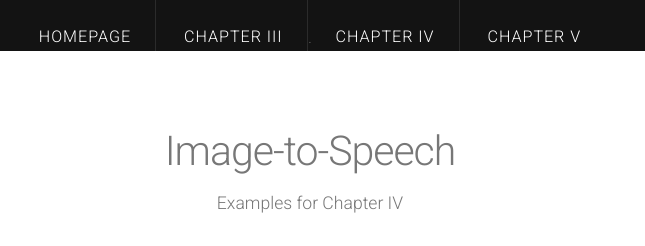
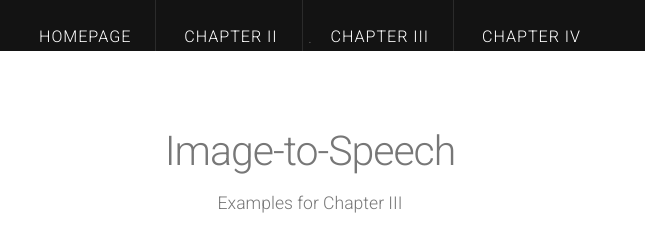
Before and after one commit to xinshengwang/dissertation, a plain HTML site: page sas.html in a window 1280 px wide. Shown: the top 246 px of the page, 330-975 px from the left. Drawn offline with nearby package versions, Linux system fonts and the light colour scheme.

Commit message:
update chapter number and video

```diff
--- a/sas.html
+++ b/sas.html
@@ -30,9 +30,9 @@
 				<nav id="nav">
 					<ul>
 						<li><a href="index.html">Homepage</a></li>
-						<li><a href="s2igan.html">Chapter III</a></li>
-						<li><a href="sas.html">Chapter IV</a></li>
-						<li><a href="anyonenet.html">Chapter V</a></li>
+						<li><a href="s2igan.html">Chapter II</a></li>
+						<li><a href="sas.html">Chapter III</a></li>
+						<li><a href="anyonenet.html">Chapter IV</a></li>
 					</ul>
 				</nav>
 			</div>
@@ -52,7 +52,7 @@
 				<section>
 			  <header>
 				<h2>Image-to-Speech</h2>
-						<span class="byline">Examples for Chapter IV</span>
+						<span class="byline">Examples for Chapter III</span>
 				  </header>
 
 
```
Also changed, not shown: anyonenet.html (+4 -4 lines), index.html (+3 -3 lines), s2igan.html (+4 -4 lines), 2 other files.
